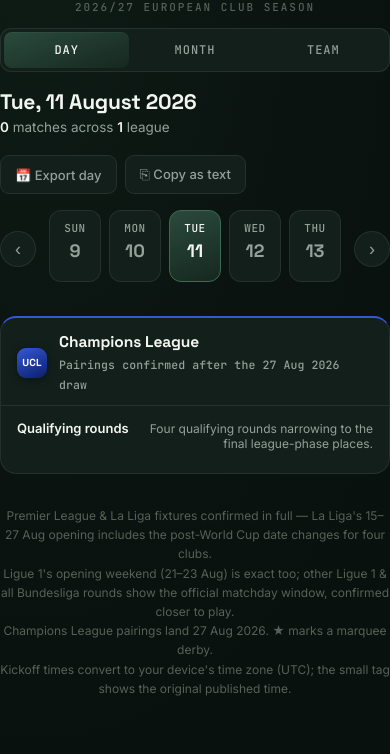
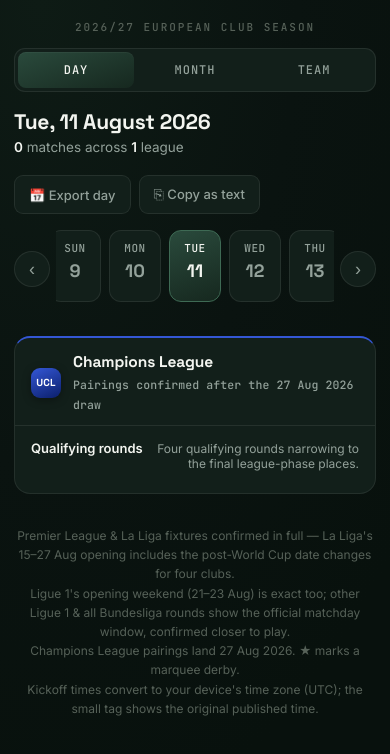
Before and after one commit to smakthe/football-schedule, a React (Vite) app: page / in a window 390 px wide. Shown: the top 754 px of the page. Built offline with nearby package versions, Linux system fonts and the light colour scheme.

Commit message:
Fixed mobile view

```diff
--- a/src/index.css
+++ b/src/index.css
@@ -20,7 +20,8 @@
 }
 
 #root {
-  padding: env(safe-area-inset-top, 20px) env(safe-area-inset-right, 14px) env(safe-area-inset-bottom, 48px) env(safe-area-inset-left, 14px);
+  padding: 20px 14px 48px 14px;
+  padding: max(20px, env(safe-area-inset-top)) max(14px, env(safe-area-inset-right)) max(48px, env(safe-area-inset-bottom)) max(14px, env(safe-area-inset-left));
   min-height: 100vh;
 }
 
```
